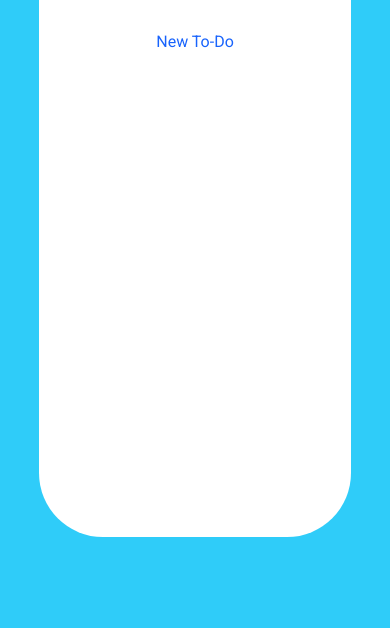
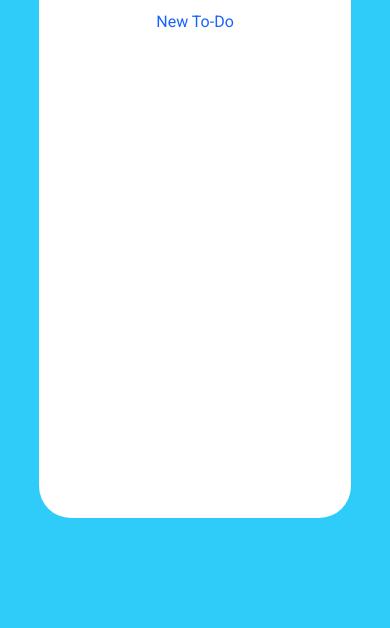
Before and after one commit to LogvnR/todo2021v1, a plain HTML site: page index.html in a window 390 px wide. Shown: the part 216-844 px from the top of the page. Drawn offline with Linux system fonts and the light colour scheme.

Commit message:
v4
Fixed Mobile Styling, and added Small Phone Size

```diff
--- a/style.css
+++ b/style.css
@@ -145,10 +145,10 @@ body {
 .main-container {
   background-color: white;
   color: var(--mainText);
-  border-radius: 4rem;
+  border-radius: 2rem;
   width: 80vw;
   height: 80vh;
-  margin-top: 20%;
+  margin-top: 15%;
   display: grid;
   grid-template-rows: 0.5fr 1fr;
   grid-template-areas:
@@ -281,6 +281,18 @@ li {
 }
 
 /* ===== Media Queries ===== */
+/* ===== Small Phone ===== */
+@media only screen and (min-width: 360px) and (max-width: 410px) {
+  ul {
+    width: 60vw;
+    height: 340px;
+    display: flex;
+    flex-direction: column;
+    justify-content: flex-start;
+    overflow-y: scroll;
+  }
+}
+
 /* ==== Tablet ===== */
 @media only screen and (min-width: 418px) and (max-width: 1025px) {
   .main-container {
```
